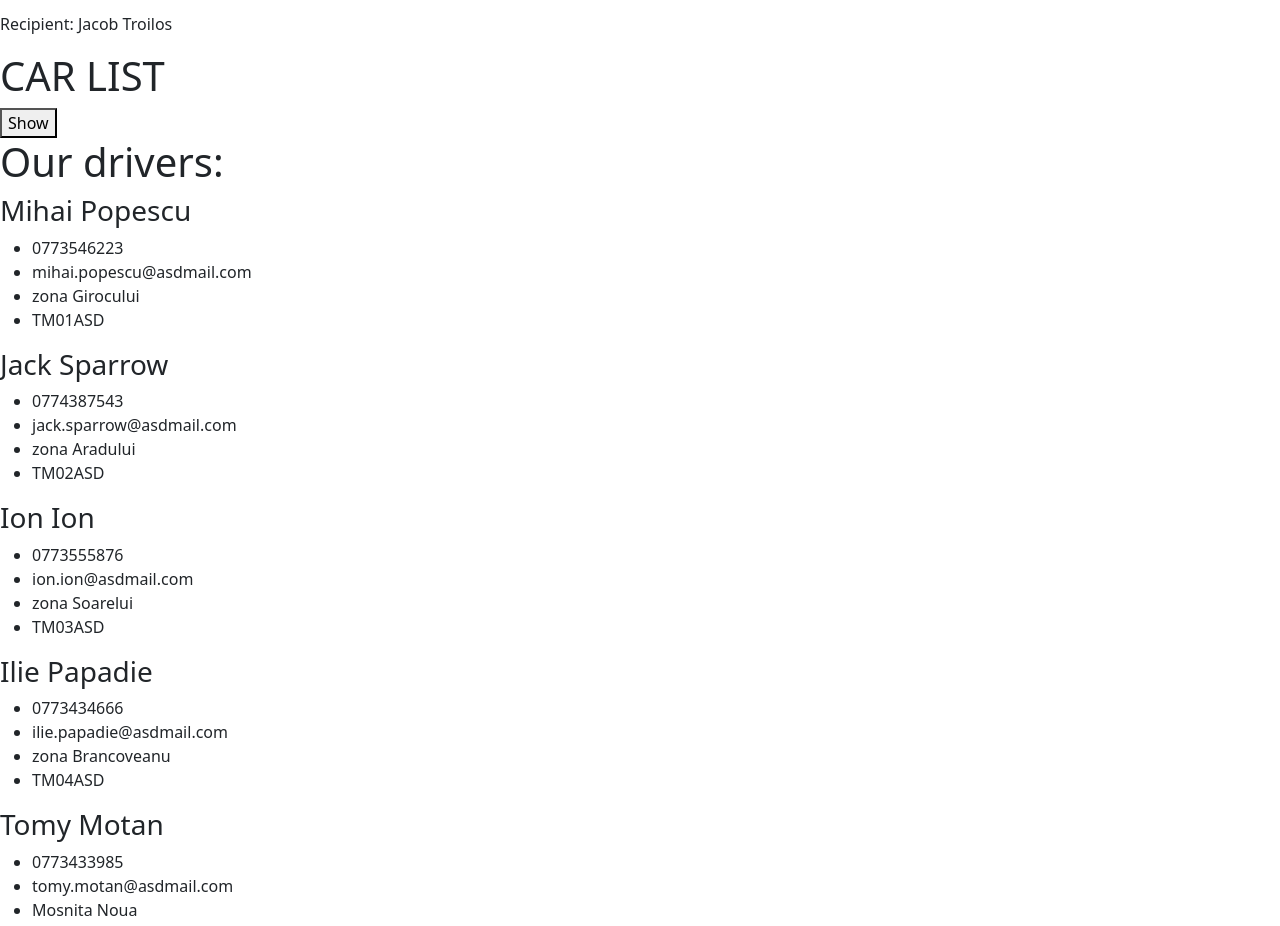
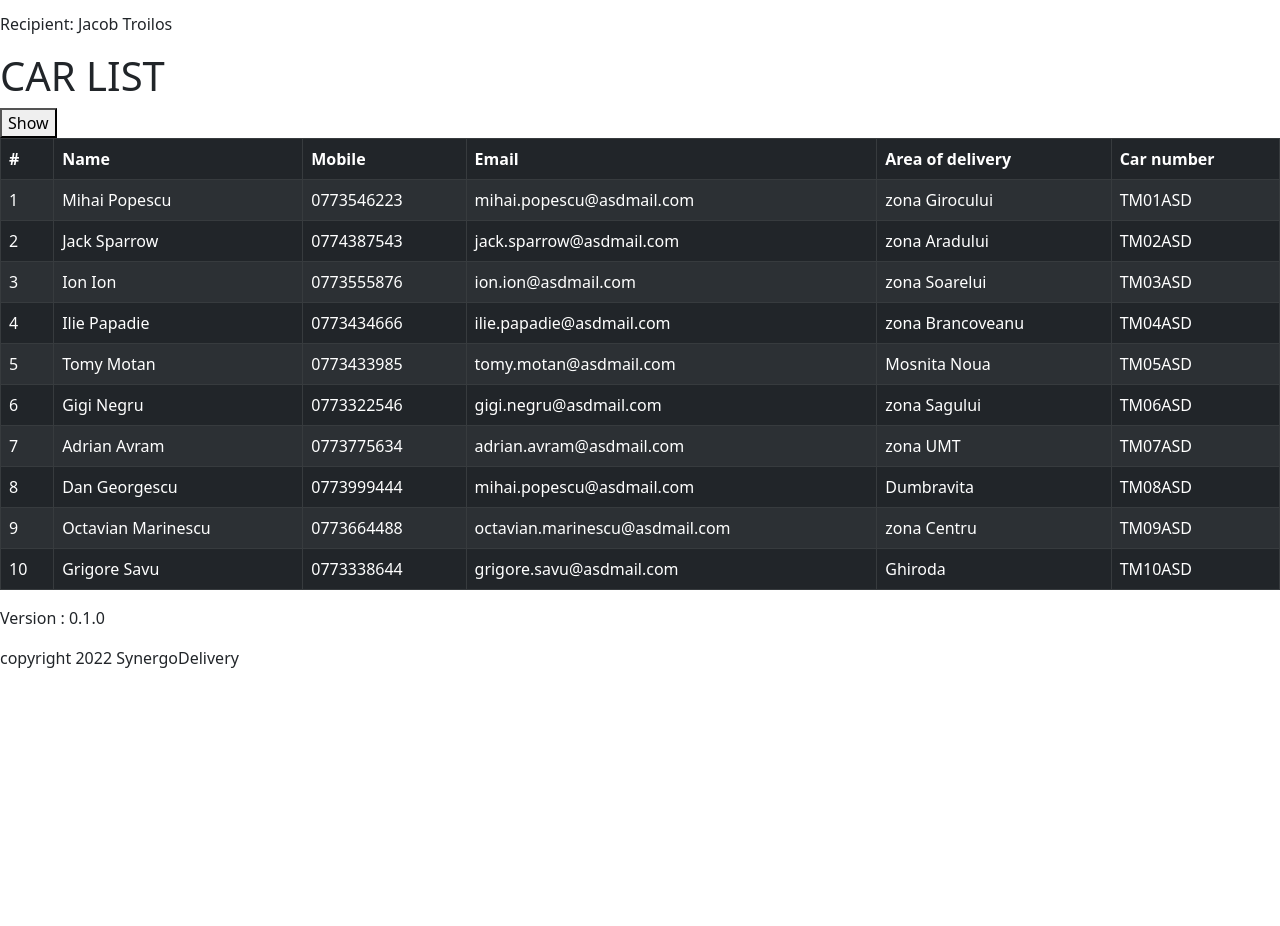
Before and after one commit to andreihojda15/SynergoDelivery, a React (Create React App) app: page / in a window 1280 px wide. Shown: the part 860-1786 px from the top of the page. After the commit the page ends 1546 px from the top, so only its background shows below. Built offline with nearby package versions, Linux system fonts and the light colour scheme.

Commit message:
Table task

```diff
--- a/src/components/drivers/Drivers.js
+++ b/src/components/drivers/Drivers.js
@@ -1,4 +1,5 @@
 import React from "react";
+import { Table } from 'react-bootstrap'
 
 class Drivers extends React.Component {
   constructor(props) {
@@ -9,93 +10,73 @@ class Drivers extends React.Component {
       drivers: [
         {
           name: "Mihai Popescu",
-          details: [
-            { info: "0773546223" },
-            { info: "mihai.popescu@asdmail.com" },
-            { info: "zona Girocului" },
-            { info: "TM01ASD" },
-          ],
+          mobile: "0773546223",
+          email: "mihai.popescu@asdmail.com",
+          area: "zona Girocului",
+          car: "TM01ASD",
         },
         {
           name: "Jack Sparrow",
-          details: [
-            { info: "0774387543" },
-            { info: "jack.sparrow@asdmail.com" },
-            { info: "zona Aradului" },
-            { info: "TM02ASD" },
-          ],
+          mobile: "0774387543",
+          email: "jack.sparrow@asdmail.com",
+          area: "zona Aradului",
+          car: "TM02ASD",
         },
         {
           name: "Ion Ion",
-          details: [
-            { info: "0773555876" },
-            { info: "ion.ion@asdmail.com" },
-            { info: "zona Soarelui" },
-            { info: "TM03ASD" },
-          ],
+          mobile: "0773555876",
+          email: "ion.ion@asdmail.com",
+          area: "zona Soarelui",
+          car: "TM03ASD",
         },
         {
           name: "Ilie Papadie",
-          details: [
-            { info: "0773434666" },
-            { info: "ilie.papadie@asdmail.com" },
-            { info: "zona Brancoveanu" },
-            { info: "TM04ASD" },
-          ],
+          mobile: "0773434666",
+          email: "ilie.papadie@asdmail.com",
+          area: "zona Brancoveanu",
+          car: "TM04ASD",
         },
         {
           name: "Tomy Motan",
-          details: [
-            { info: "0773433985" },
-            { info: "tomy.motan@asdmail.com" },
-            { info: "Mosnita Noua" },
-            { info: "TM05ASD" },
-          ],
+          mobile: "0773433985",
+          email: "tomy.motan@asdmail.com",
+          area: "Mosnita Noua",
+          car: "TM05ASD",
         },
         {
           name: "Gigi Negru",
-          details: [
-            { info: "0773322546" },
-            { info: "gigi.negru@asdmail.com" },
-            { info: "zona Sagului" },
-            { info: "TM06ASD" },
-          ],
+          mobile: "0773322546",
+          email: "gigi.negru@asdmail.com",
+          area: "zona Sagului",
+          car: "TM06ASD"
         },
         {
           name: "Adrian Avram",
-          details: [
-            { info: "0773775634" },
-            { info: "adrian.avram@asdmail.com" },
-            { info: "zona UMT" },
-            { info: "TM07ASD" },
-          ],
+          mobile: "0773775634",
+          email: "adrian.avram@asdmail.com",
+          area: "zona UMT",
+          car: "TM07ASD"
         },
         {
           name: "Dan Georgescu",
-          details: [
-            { info: "0773999444" },
-            { info: "mihai.popescu@asdmail.com" },
-            { info: "Dumbravita" },
-            { info: "TM08ASD" },
-          ],
+          mobile: "0773999444",
+          email: "mihai.popescu@asdmail.com",
+          area: "Dumbravita",
+          car: "TM08ASD",
         },
         {
           name: "Octavian Marinescu",
-          details: [
-            { info: "0773664488" },
-            { info: "octavian.marinescu@asdmail.com" },
-            { info: "zona Centru" },
-            { info: "TM09ASD" },
-          ],
+          mobile: "0773664488",
+          email: "octavian.marinescu@asdmail.com",
+          area: "zona Centru",
+          car: "TM09ASD",
         },
         {
           name: "Grigore Savu",
-          details: [
-            { info: "0773338644" },
-            { info: "grigore.savu@asdmail.com" },
-            { info: "Ghiroda" },
-            { info: "TM10ASD" },
-          ],
+          mobile: "0773338644",
+          email: "grigore.savu@asdmail.com",
+          area: "Ghiroda",
+          car: "TM10ASD",
         },
       ],
     };
@@ -103,19 +84,32 @@ class Drivers extends React.Component {
 
   render() {
     return (
-      <div>
-        <h1>Our drivers:</h1>
-        {this.state.drivers.map((item) => (
-          <div>
-            <h3>{item.name}</h3>
-            <ul>
-              {item.details.map((sub) => (
-                <li>{sub.info}</li>
-              ))}
-            </ul>
-          </div>
-        ))}
-      </div>
+        <Table striped bordered hover variant="dark">
+          <thead>
+            <tr>
+              <th>#</th>
+              <th>Name</th>
+              <th>Mobile</th>
+              <th>Email</th>
+              <th>Area of delivery</th>
+              <th>Car number</th>
+            </tr>
+            </thead>
+            <tbody>
+            {
+              this.state.drivers.map((item, i) =>
+                <tr key={i}>
+                  <td>{i+1}</td>
+                  <td>{item.name}</td>
+                  <td>{item.mobile}</td>
+                  <td>{item.email}</td>
+                  <td>{item.area}</td>
+                  <td>{item.car}</td>
+                </tr>
+              )
+            }
+          </tbody>
+        </Table>
     );
   }
 }
```
